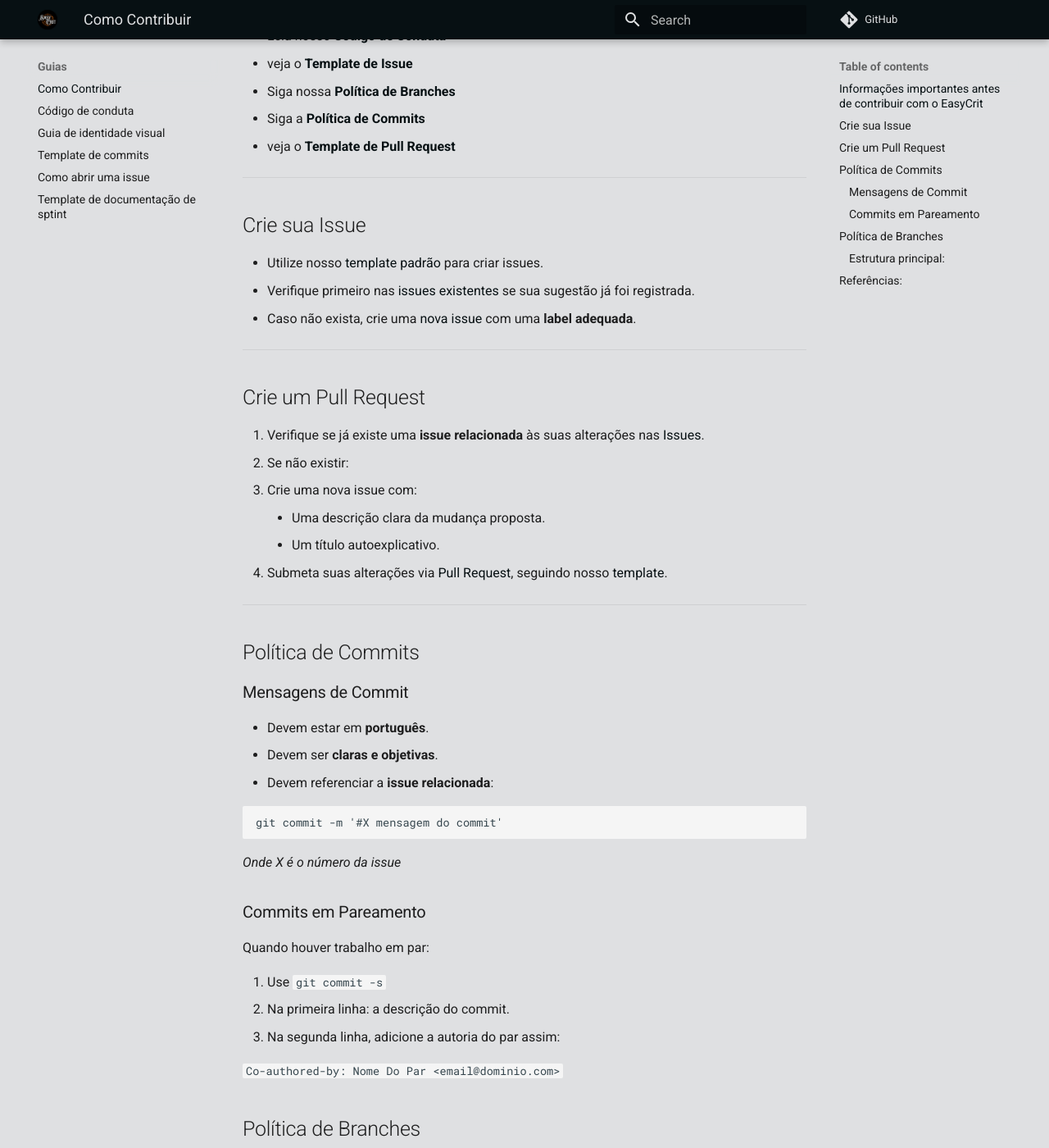
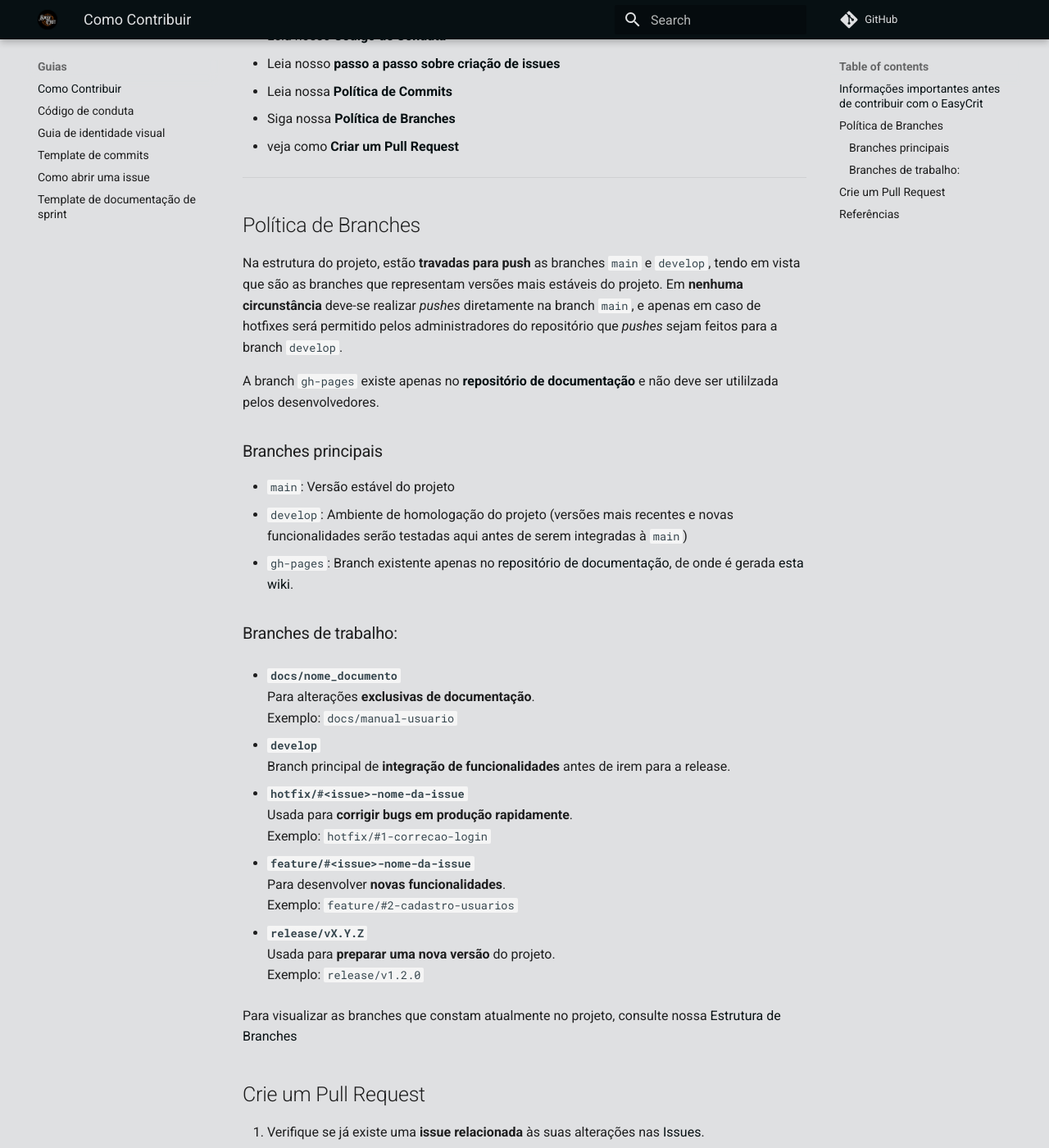
Before and after one commit to fga-eps-mds/2025.1-EasyCrit-docs, an MkDocs documentation site: the page built from docs/artefatos/guias/contributing.md, in a window 1280 px wide and 1400 px high, scrolled down 724 px. Shown: the whole window at 82% size. Built offline with MkDocs 1.6.1 and Material for MkDocs 9.7.7, drawn with Linux system fonts in a browser that asks for light colours; comment, search, counter and statistics services are not loaded; some of the changed text lies outside the part shown.

Commit message:
docs: adiciona landing page e traduz guias

````diff
--- a/docs/artefatos/guias/contributing.md
+++ b/docs/artefatos/guias/contributing.md
@@ -3,97 +3,60 @@
 
 Caso você esteja interessado em resolver um bug, ou adicionar uma nova feature, este repositório irá te guiar para a forma correta de contribuição.
 
-O sistema de RPG virtual ```EasyCrit``` possui uma arquitetura de microsserviços, dividia em 4 repositórios de projeto. O repositório [EasyCrit-frontend](https://github.com/fga-eps-mds/2025.1-EasyCrit-frontend) contém todo o projeto de desenvolvimento _front-end_ do projeto, já o _back-end_ está separado em 3 outros repositórios, sendo eles: [EasyCrit-auth](https://github.com/fga-eps-mds/2025.1-EasyCrit-auth), [EasyCrit-sessionManager](https://github.com/fga-eps-mds/2025.1-EasyCrit-sessionManager) e [EasyCrit-fileManager](https://github.com/fga-eps-mds/2025.1-EasyCrit-fileManager). Cada um dos projetos de _back-end_ possui seu próprio repositório e pode receber contribuições individuais. As _issues_ devem ser mantidas **apenas** no repositório de documentação, para que seja centralizado a organização e visualização das tarefas de desenvolvimento do projeto.
+O sistema de RPG virtual ```EasyCrit``` possui uma arquitetura de microsserviços, dividia em 4 repositórios de projeto. O repositório [**EasyCrit-frontend**](https://github.com/fga-eps-mds/2025.1-EasyCrit-frontend) contém todo o projeto de desenvolvimento _front-end_ do projeto, já o _back-end_ está separado em 3 outros repositórios, sendo eles: [**EasyCrit-auth**](https://github.com/fga-eps-mds/2025.1-EasyCrit-auth), [**EasyCrit-sessionManager**](https://github.com/fga-eps-mds/2025.1-EasyCrit-sessionManager) e [**EasyCrit-fileManager**](https://github.com/fga-eps-mds/2025.1-EasyCrit-fileManager). Cada um dos projetos de _back-end_ possui seu próprio repositório e pode receber contribuições individuais. As _issues_ devem ser mantidas **apenas** no [**repositório de documentação**](https://github.com/2025.1-EasyCrit-docs/), para que seja centralizado a organização e visualização das tarefas de desenvolvimento do projeto.
 
-Para rodar o projeto basta executar os comandos listados abaixo, considerando que as ferramentas de desenvolvimento necessárias listadas [aqui]() estejam devidamente instaladas em seu sistema.
+Para rodar o projeto basta executar os comandos listados abaixo, considerando que as ferramentas de desenvolvimento necessárias listadas [**aqui**](https://github.com/fga-eps-mds/2025.1-EasyCrit-docs/blob/main/README.md#-linguagens-e-ferramentas-utilizados) estejam devidamente instaladas em seu sistema.
 
 ```shell
 docker compose up
 ```
 
 ## Informações importantes antes de contribuir com o EasyCrit
-
-* Leia nosso [**Código de Conduta**](https://github.com/fga-eps-mds/2025.1-EasyCrit-docs/blob/main/.github/CODE_OF_CONDUCT.md)
-* veja o [**Template de Issue**](#crie-sua-issue)
+* Leia nosso [**Código de Conduta**](https://fga-eps-mds.github.io/2025.1-EasyCrit-docs/artefatos/guias/code-of-conduct/)
+* Leia nosso [**passo a passo sobre criação de issues**](https://fga-eps-mds.github.io/2025.1-EasyCrit-docs/artefatos/guias/how-to-issue/)
+* Leia nossa [**Política de Commits**](https://fga-eps-mds.github.io/2025.1-EasyCrit-docs/artefatos/guias/template-commits/)
 * Siga nossa [**Política de Branches**](#politica-de-branches)
-* Siga a [**Política de Commits**](#politica-de-commits)
-* veja o [**Template de Pull Request**](#crie-um-pull-request)
+* veja como [**Criar um Pull Request**](#crie-um-pull-request)
 
 ---
 
-## Crie sua Issue
+## Política de Branches
+Na estrutura do projeto, estão **travadas para push** as branches `main` e `develop`, tendo em vista que são as branches que representam versões mais estáveis do projeto. Em **nenhuma circunstância** deve-se realizar _pushes_ diretamente na branch `main`, e apenas em caso de hotfixes será permitido pelos administradores do repositório que _pushes_ sejam feitos para a branch `develop`.
 
-- Utilize nosso [template padrão](https://github.com/fga-eps-mds/2025.1-EasyCrit-docs/blob/main/.github/ISSUE_TEMPLATE.md) para criar issues.
-- Verifique primeiro nas [issues existentes](https://github.com/fga-eps-mds/2025.1-EasyCrit-docs/issues) se sua sugestão já foi registrada.
-- Caso não exista, crie uma [nova issue](https://github.com/fga-eps-mds/2025.1-EasyCrit-docs/issues/new) com uma **label adequada**.
+A branch `gh-pages` existe apenas no [**repositório de documentação**](https://github.com/2025.1-EasyCrit-docs/) e não deve ser utililzada pelos desenvolvedores.
 
----
+### Branches principais
+- `main`: Versão estável do projeto
+- `develop`: Ambiente de homologação do projeto (versões mais recentes e novas funcionalidades serão testadas aqui antes de serem integradas à `main`)
+- `gh-pages`: Branch existente apenas no [repositório de documentação](https://github.com/2025.1-EasyCrit-docs/), de onde é gerada [esta wiki](https://fga-eps-mds.github.io/2025.1-EasyCrit-docs/).
 
-## Crie um Pull Request
-
-1. Verifique se já existe uma **issue relacionada** às suas alterações nas [Issues](https://github.com/fga-eps-mds/2025.1-EasyCrit-docs/issues).
-2. Se não existir:
-   - Crie uma nova issue com:
-     - Uma descrição clara da mudança proposta.
-     - Um título autoexplicativo.
-3. Submeta suas alterações via [Pull Request](https://github.com/fga-eps-mds/2025.1-EasyCrit-docs/pulls), seguindo nosso [template](https://github.com/fga-eps-mds/2025.1-EasyCrit-docs/blob/main/.github/PULL_REQUEST_TEMPLATE.md).
-
----
-
-## Política de Commits
-
-###  Mensagens de Commit
-
-- Devem estar em **português**.
-- Devem ser **claras e objetivas**.
-- Devem referenciar a **issue relacionada**:
-
-```shell
-git commit -m '#X mensagem do commit'
-```
-*Onde X é o número da issue*
-
-### Commits em Pareamento
-
-Quando houver trabalho em par:
-
-1. Use `git commit -s`
-2. Na primeira linha: a descrição do commit.
-3. Na segunda linha, adicione a autoria do par assim:
-
-   ```
-   Co-authored-by: Nome Do Par <email@dominio.com>
-   ```
-
-## Política de Branches
-
-### Estrutura principal:
-- **main**: Código estável (ambiente de homologação)
-- **gh-pages**: Documentação do projeto
-
-Branches de trabalho:
-
+### Branches de trabalho:
 - **`docs/nome_documento`**
   Para alterações **exclusivas de documentação**.
   Exemplo: `docs/manual-usuario`
 
-- **`devel`**
+- **`develop`**
   Branch principal de **integração de funcionalidades** antes de irem para a release.
 
-- **`hotfix/#issue-descricao-aqui`**
+- **`hotfix/#<issue>-nome-da-issue`**
   Usada para **corrigir bugs em produção rapidamente**.
   Exemplo: `hotfix/#1-correcao-login`
 
-- **`feature/#issue-descricao-aqui`**
+- **`feature/#<issue>-nome-da-issue`**
   Para desenvolver **novas funcionalidades**.
   Exemplo: `feature/#2-cadastro-usuarios`
 
-- **`release/tag-versao`**
+- **`release/vX.Y.Z`**
   Usada para **preparar uma nova versão** do projeto.
   Exemplo: `release/v1.2.0`
 
-Para mais detalhes, consulte nossa [Estrutura de Branches](https://github.com/fga-eps-mds/2025.1-EasyCrit-docs/branches)
+Para visualizar as branches que constam atualmente no projeto, consulte nossa [Estrutura de Branches](https://github.com/fga-eps-mds/2025.1-EasyCrit-docs/branches)
 
-## Referências:
+## Crie um Pull Request
+1. Verifique se já existe uma **issue relacionada** às suas alterações nas [Issues](https://github.com/fga-eps-mds/2025.1-EasyCrit-docs/issues).
+2. Se não existir:
+   - Crie uma nova issue com seguindo o [**passo a passo sobre criação de issues**](https://fga-eps-mds.github.io/2025.1-EasyCrit-docs/artefatos/guias/how-to-issue/)
+3. Submeta suas alterações via [Pull Request](https://github.com/fga-eps-mds/2025.1-EasyCrit-docs/pulls), seguindo o [template disponível](https://github.com/fga-eps-mds/2025.1-EasyCrit-docs/blob/main/.github/PULL_REQUEST_TEMPLATE.md).
 
+## Referências
 > Adaptado do guia [Over26](https://github.com/fga-eps-mds/2019.2-Over26/blob/master/.github/CONTRIBUTING.md)
--- a/docs/artefatos/guias/how-to-issue.md
+++ b/docs/artefatos/guias/how-to-issue.md
@@ -0,0 +1,27 @@
+## Antes de criar uma issue
+Antes de abrir uma nova *issue*, siga as práticas à seguir:
+
+1. **Pesquise** se o problema já foi relatado antes. Utilize a busca na página de issues do projeto `EasyCrit`. Use as *labels* para filtrar a sua pesquisa e facilitar a busca.
+2. **Verifique os templates de issues** disponíveis. Existem modelos específicos para bugs, sugestões e perguntas.
+
+## Como abrir uma issue
+1. Acesse o [**repositório de documentação do projeto EasyCrit**](https://github.com/fga-eps-mds/2025.1-EasyCrit-docs).
+2. Clique na aba `Issues`
+3. Clique em `New issue`
+4. Escolha o template adequado
+    - 🪲 *Bug* para relatar falhas no funcionamento
+    - 💡 *Sugestão* para sugerir novas funcionalidade ou uma mudança em uma funcionalidade existente
+    - ❓ *Pergunta* para tirar alguma dúvida e/ou pedir orientação
+5. Preencha todas as seções do template com o máximo de detalhe possível:
+    - Título objetivo e descritivo
+    - Descrição clara do problema ou suestão
+    - Passo a passo detalhado (em caso de *bug*)
+    - Ambiente (seu sistema operacional, versão das ferramentas, dependências, etc...)
+
+## Dicas finais
+Lembre de ser claro e objetivo, ser respeitoso com a comunidade e seus mantenedores e de marcar a issue como fechada quando ela for resolvida, se aplicável.
+
+Lembre-se também de sempre que possível anexar capturas de tela, trechos de código ou logs que ajudem na compreensão do problema.
+
+---
+Abrir uma issue é mais que apenas apontar um problema, é poder participar ativamento no desenvolvimento do projeto.
--- a/docs/index.md
+++ b/docs/index.md
@@ -1,2 +1,4 @@
-# EasyCrit
-Plataforma de RPG de mesa online
+---
+title: EasyCrit Wiki
+template: home.html
+---
--- a/mkdocs.yml
+++ b/mkdocs.yml
@@ -2,6 +2,7 @@
 repo_url: https://github.com/fga-eps-mds/2025.1-EasyCrit-docs
 theme:
   name: material
+  custom_dir: overrides
   logo: assets/logo-easycrit-rounded.png
   favicon: assets/logo-easycrit-rounded.png
   features:
@@ -19,7 +20,7 @@
       - Guia de identidade visual: artefatos/guias/visual-identity.md
       - Template de commits: artefatos/guias/template-commits.md
       - Como abrir uma issue: artefatos/guias/how-to-issue.md
-      - Template de documentação de sptint: artefatos/guias/template-sprints.md
+      - Template de documentação de sprint: artefatos/guias/template-sprints.md
     - Pré projeto:
       - Lean Inception: artefatos/pre_sprints/lean_inception.md
       - Quadro de Conhecimentos: artefatos/pre_sprints/quadro_de_conhecimentos.md
--- /dev/null
+++ b/overrides/home.html
@@ -0,0 +1,74 @@
+{% extends "main.html" %}
+{% block tabs %}
+  {{ super() }}
+  <style>
+    @import url('https://fonts.googleapis.com/css2?family=Cinzel+Decorative:wght@400;700;900&display=swap');
+    :root {
+      --black-blue: #071013;
+      --vibrant-orange: #F77B20;
+      --antique-pink: #B7999C;
+      --light-gray: #AAAAAA;
+      --very-light-gray: #DFE0E2;
+    }
+
+    body{
+      background-color: var(--black-blue)
+    }
+
+    .background {
+      margin: 0;
+      padding: 0;
+      font-family: 'Cinzel Decorative', cursive;
+      font-weight: 700;
+      background-color: var(--black-blue);
+      color: var(--very-light-gray);
+      display: flex;
+      justify-content: start;
+      align-items: center;
+      flex-direction: column;
+      height: 100vh;
+      text-align: center;
+    }
+
+    .logo {
+      width: 200px;
+      height: auto;
+      margin: 10vh 0 0 0;
+      padding: 0;
+      animation: float 10s ease-in-out infinite;
+    }
+
+    .description {
+      margin: 0;
+      font-size: 1.2rem;
+      color: var(--vibrant-orange);
+      max-width: 600px;
+      padding: 0;
+      animation: fadeIn 2s ease-in;
+    }
+
+    @keyframes float {
+      0%, 100% { transform: translateY(0); }
+      50% { transform: translateY(-10px); }
+    }
+
+    @keyframes fadeIn {
+      from { opacity: 0; transform: translateY(30px); }
+      to { opacity: 1; transform: translateY(0); }
+    }
+  </style>
+
+  <body>
+    <div class="background">
+      <img src="assets/logo-easycrit-nobg.png" alt="Logo EasyCrit" class="logo" />
+      <p class="description">Uma ferramenta divertida, intuitiva e poderosa para mestres e jogadores de RPG de mesa.</p>
+    </div>
+  </body>
+
+{% endblock %}
+
+<!-- Content -->
+{% block content %}{% endblock %}
+
+<!-- Application footer -->
+{% block footer %}{% endblock %}
````
Also changed, not shown: docs/artefatos/guias/commits-policy.md (added, +24 -0 lines), docs/artefatos/guias/template-sprints.md (+49 -0 lines), docs/artefatos/guias/template-commits.md (deleted), docs/assets/logo-easycrit-nobg.png (added).
